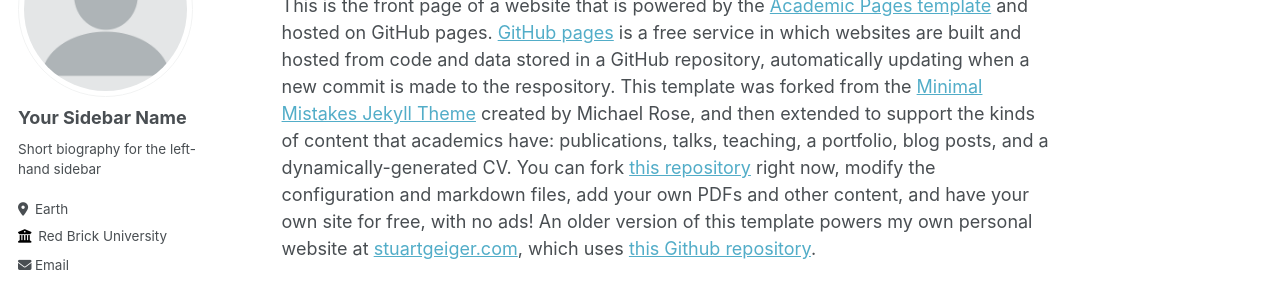
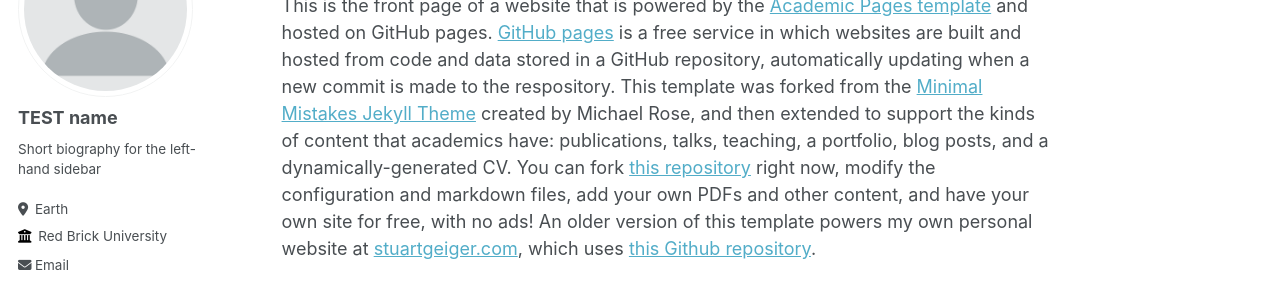
Before and after one commit to YoungKWG1/test, a Jekyll site: the page built from _pages/about.md, in a window 1280 px wide. Shown: the part 184-471 px from the top of the page. Built offline with Jekyll 4.4.1, drawn with Linux system fonts in a browser that asks for light colours; some web fonts are replaced.

Commit message:
Update _config.yml

```diff
--- a/_config.yml
+++ b/_config.yml
@@ -12,9 +12,9 @@ title                    : "Your Name / Site Title"
 title_separator          : "-"
 name                     : &name "Your Name"
 description              : &description "personal description"
-url                      : https://academicpages.github.io # the base hostname & protocol for your site e.g. "https://mmistakes.github.io"
+url                      : https://youngkwg1.github.io/test/ # the base hostname & protocol for your site e.g. "https://mmistakes.github.io"
 baseurl                  : "" # the subpath of your site, e.g. "/blog"
-repository               : "academicpages/academicpages.github.io"
+repository               : "youngkwg1.github.io/test"
 
 # Site Author - The following control what appear as part of the author content on the side bar.
 #               If a field is blank the icon and link will not appear, otherwise it will be shown.
@@ -22,7 +22,7 @@ repository               : "academicpages/academicpages.github.io"
 author:
   # Biographic information
   avatar           : "profile.png"
-  name             : "Your Sidebar Name"
+  name             : "TEST name"
   pronouns         : # example: "she/her"
   bio              : "Short biography for the left-hand sidebar"
   location         : "Earth"
```
